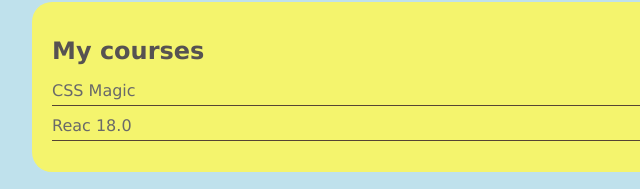
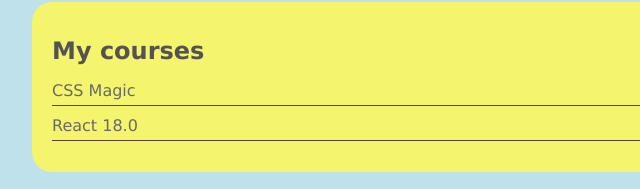
Before and after one commit to egorkush/My-Project, a plain HTML site: page index.html in a window 1280 px wide. Shown: the part 788-977 px from the top of the page, 233-873 px from the left. Drawn offline with Linux system fonts and the light colour scheme.

Commit message:
Typo fixed

```diff
--- a/index.html
+++ b/index.html
@@ -73,7 +73,7 @@
                     <a href="https://www.youtube.com/watch?v=42DeV-6Vc40" target="_blank">CSS Magic</a>
                 </li>
                 <li>
-                    <a href="https://www.youtube.com/watch?v=dCic2MVNyus&t=3091s" target="blank">Reac 18.0</a>
+                    <a href="https://www.youtube.com/watch?v=dCic2MVNyus&t=3091s" target="blank">React 18.0</a>
                 </li>
             </ul>
         </div>
```
